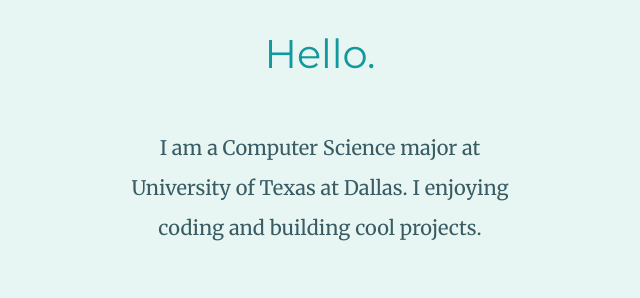
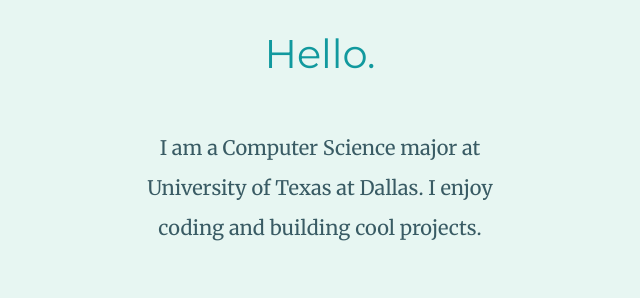
Before and after one commit to JoelGeorge0/MySite, a plain HTML site: page index.html in a window 1280 px wide. Shown: the part 1060-1358 px from the top of the page, 320-960 px from the left. Drawn offline with Linux system fonts and the light colour scheme.

Commit message:
Update index.html

```diff
--- a/index.html
+++ b/index.html
@@ -25,7 +25,7 @@
     <div class="profile">
       <img class="joel-img" src="images/joelPic.png" alt="joel-img">
       <h2>Hello.</h2>
-      <p class="intro">I am a Computer Science major at University of Texas at Dallas. I enjoying coding and building cool projects.
+      <p class="intro">I am a Computer Science major at University of Texas at Dallas. I enjoy coding and building cool projects.
       </p>
     </div>
     <hr>
```
